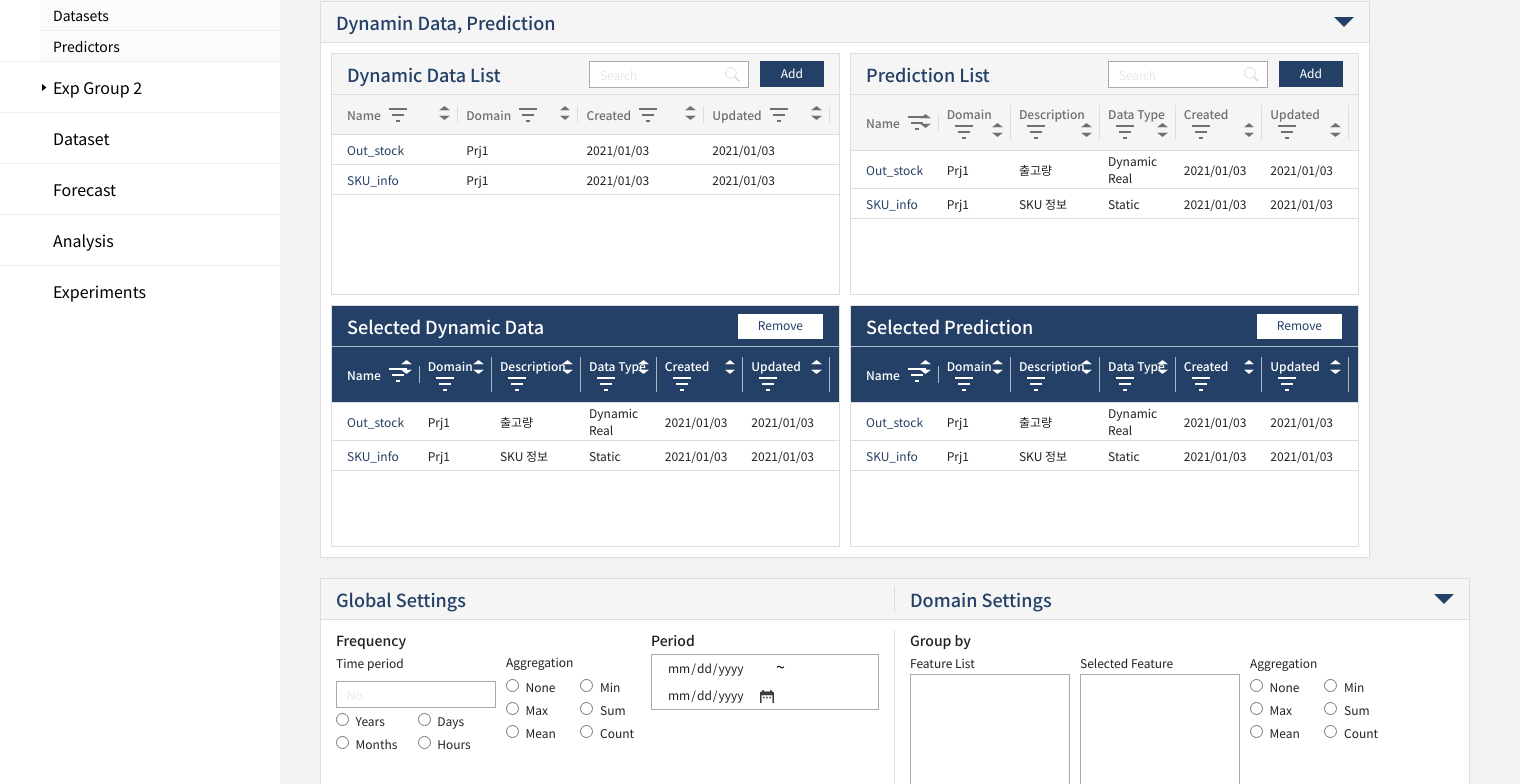
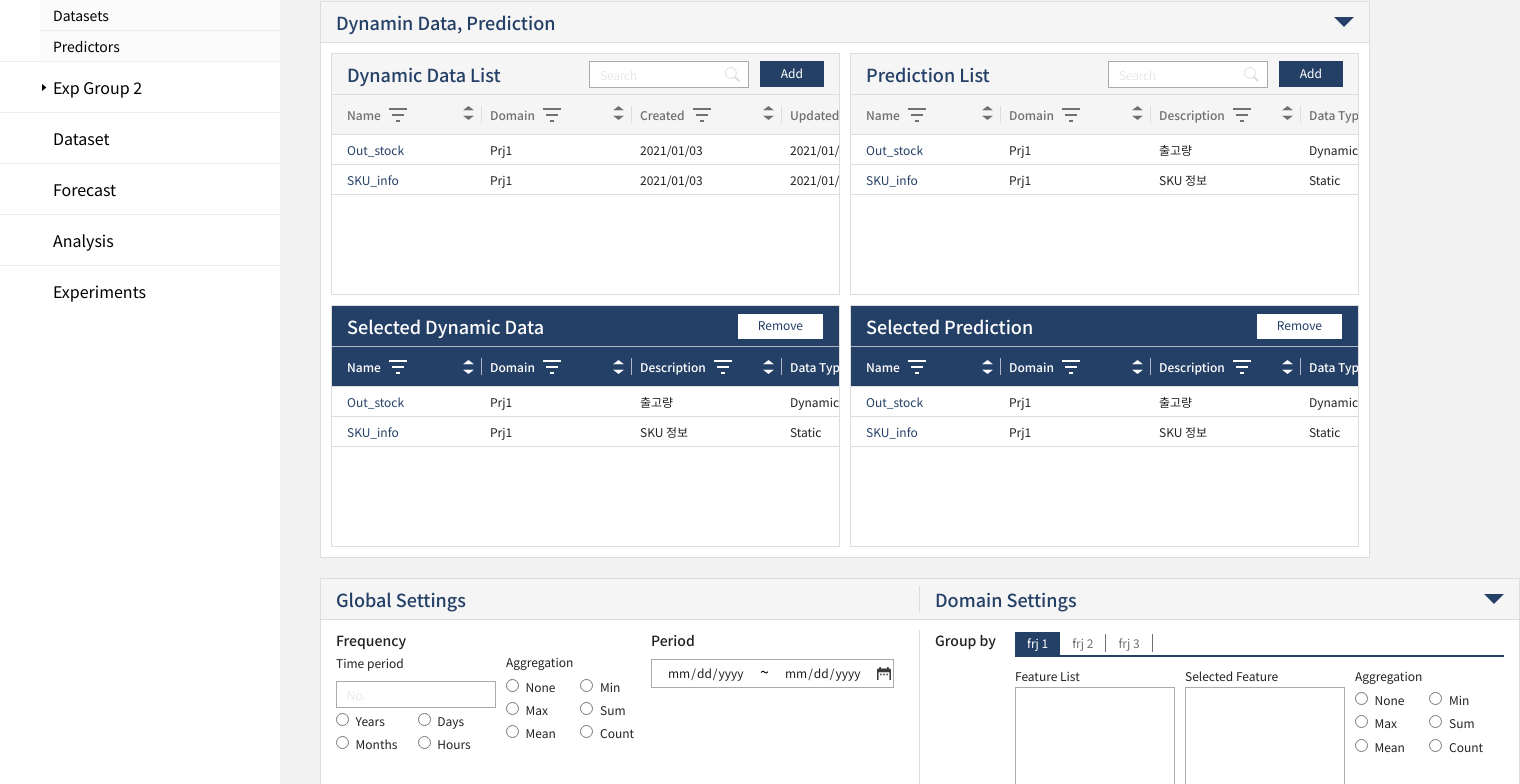
Before and after one commit to mf-yechan-do/exsight_dash_design, a Next.js app: page /analysis in a window 1280 px wide. Shown: the part 162-946 px from the top of the page, 1520 px wide, since content can reach past the window. Built offline with nearby package versions, Linux system fonts and the light colour scheme.

Commit message:
211118_v6

```diff
--- a/component/analysis.component/dataselect.tsx
+++ b/component/analysis.component/dataselect.tsx
@@ -88,22 +88,66 @@ export default function DataSelect() {
                       />
                     </DThbar>
                   </th>
+                  <th>
+                    <DThbar>
+                      Updated
+                      <img
+                        src="/images/table_filter.svg"
+                        alt="mofl logo"
+                        height={14}
+                      />
+                      <img
+                        src="/images/table_align.svg"
+                        alt="mofl logo"
+                        height={14}
+                      />
+                    </DThbar>
+                  </th>
+                  <th>
+                    <DThbar>
+                      Updated
+                      <img
+                        src="/images/table_filter.svg"
+                        alt="mofl logo"
+                        height={14}
+                      />
+                      <img
+                        src="/images/table_align.svg"
+                        alt="mofl logo"
+                        height={14}
+                      />
+                    </DThbar>
+                  </th>
+                  <th>
+                    <DThbar>
+                      Updated
+                      <img
+                        src="/images/table_filter.svg"
+                        alt="mofl logo"
+                        height={14}
+                      />
+                      <img
+                        src="/images/table_align.svg"
+                        alt="mofl logo"
+                        height={14}
+                      />
+                    </DThbar>
+                  </th>
                   <th></th>
                 </tr>
                 <tr>
-                  <td>
-                    <a href="/Dview">Out_stock</a>
-                  </td>
+                  <td>Out_stock</td>
                   <td>Prj1</td>
                   <td>2021/01/03</td>
                   <td>2021/01/03</td>
                   <td></td>
                 </tr>
                 <tr>
-                  <td>
-                    <a href="/view">SKU_info</a>
-                  </td>
+                  <td>SKU_info</td>
                   <td>Prj1</td>
+                  <td>2021/01/03</td>
+                  <td>2021/01/03</td>
+                  <td>2021/01/03</td>
                   <td>2021/01/03</td>
                   <td>2021/01/03</td>
                   <td></td>
@@ -216,9 +260,7 @@ export default function DataSelect() {
                   <th></th>
                 </tr>
                 <tr>
-                  <td>
-                    <a href="/Dview">Out_stock</a>
-                  </td>
+                  <td>Out_stock</td>
                   <td>Prj1</td>
                   <td>출고량</td>
                   <td>Dynamic Real</td>
@@ -227,9 +269,7 @@ export default function DataSelect() {
                   <td></td>
                 </tr>
                 <tr>
-                  <td>
-                    <a href="/view">SKU_info</a>
-                  </td>
+                  <td>SKU_info</td>
                   <td>Prj1</td>
                   <td>SKU 정보</td>
                   <td>Static</td>
@@ -345,9 +385,7 @@ export default function DataSelect() {
                   <th></th>
                 </tr>
                 <tr>
-                  <td>
-                    <a href="/Dview">Out_stock</a>
-                  </td>
+                  <td>Out_stock</td>
                   <td>Prj1</td>
                   <td>출고량</td>
                   <td>Dynamic Real</td>
@@ -356,9 +394,7 @@ export default function DataSelect() {
                   <td></td>
                 </tr>
                 <tr>
-                  <td>
-                    <a href="/view">SKU_info</a>
-                  </td>
+                  <td>SKU_info</td>
                   <td>Prj1</td>
                   <td>SKU 정보</td>
                   <td>Static</td>
@@ -468,9 +504,7 @@ export default function DataSelect() {
                   <th></th>
                 </tr>
                 <tr>
-                  <td>
-                    <a href="/Dview">Out_stock</a>
-                  </td>
+                  <td>Out_stock</td>
                   <td>Prj1</td>
                   <td>출고량</td>
                   <td>Dynamic Real</td>
@@ -479,9 +513,7 @@ export default function DataSelect() {
                   <td></td>
                 </tr>
                 <tr>
-                  <td>
-                    <a href="/view">SKU_info</a>
-                  </td>
+                  <td>SKU_info</td>
                   <td>Prj1</td>
                   <td>SKU 정보</td>
                   <td>Static</td>
@@ -505,12 +537,12 @@ const DThbar = styled.div`
   border-right: 1px solid #dddddd;
 `;
 const TableScroll = styled.div`
-  overflow-y: scroll;
+  overflow: scroll;
   height: 200px;
   background: #ffffff;
 `;
 const BlueTableScroll = styled.div`
-  overflow-y: scroll;
+  overflow: scroll;
   height: 200px;
   background: #ffffff;
 `;
@@ -556,7 +588,7 @@ const SelectedDatasetTable = styled.table`
   }
 
   th:not(:last-of-type) {
-    width: 150px;
+    min-width: 150px;
   }
   th {
     height: 40px;
@@ -625,7 +657,7 @@ const DatasetTable = styled.table`
   }
 
   th:not(:last-of-type) {
-    width: 150px;
+    min-width: 150px;
   }
   th {
     height: 40px;
@@ -707,7 +739,7 @@ const SelectedDataset = styled.div`
   background: #254067;
   border: 1px solid #dddddd;
   opacity: 1;
-  width: 50%;
+  width: calc(50% - 15px);
   h3 {
     margin: 0px;
     font-size: 1.125rem;
@@ -726,7 +758,7 @@ const Dataset = styled.div`
   background: #f5f5f5;
   border: 1px solid #dddddd;
   opacity: 1;
-  width: 50%;
+  width: calc(50% - 15px);
   h3 {
     margin: 0px;
     font-size: 1.125rem;
--- a/component/analysis.component/domain.tsx
+++ b/component/analysis.component/domain.tsx
@@ -122,7 +122,7 @@ export default function Domain() {
             </TableScroll>
           </Dataset>
           <Dataset>
-            <h3>Prediction List</h3>
+            <h3>Domain Name:frj 2</h3>
             <Search
               type="text"
               id="Search"
@@ -133,6 +133,7 @@ export default function Domain() {
               <DatasetTable>
                 <tr>
                   <th>
+                    <DThbar>
                       Name
                       <img
                         src="/images/table_filter.svg"
@@ -144,8 +145,10 @@ export default function Domain() {
                         alt="mofl logo"
                         height={14}
                       />
+                    </DThbar>
                   </th>
                   <th>
+                    <DThbar>
                       Domain
                       <img
                         src="/images/table_filter.svg"
@@ -157,34 +160,11 @@ export default function Domain() {
                         alt="mofl logo"
                         height={14}
                       />
+                    </DThbar>
                   </th>
+
                   <th>
-                    Description
-                    <img
-                      src="/images/table_filter.svg"
-                      alt="mofl logo"
-                      height={14}
-                    />
-                    <img
-                      src="/images/table_align.svg"
-                      alt="mofl logo"
-                      height={14}
-                    />
-                  </th>
-                  <th>
-                    Data Type
-                    <img
-                      src="/images/table_filter.svg"
-                      alt="mofl logo"
-                      height={14}
-                    />
-                    <img
-                      src="/images/table_align.svg"
-                      alt="mofl logo"
-                      height={14}
-                    />
-                  </th>
-                  <th>
+                    <DThbar>
                       Created
                       <img
                         src="/images/table_filter.svg"
@@ -196,8 +176,10 @@ export default function Domain() {
                         alt="mofl logo"
                         height={14}
                       />
+                    </DThbar>
                   </th>
                   <th>
+                    <DThbar>
                       Updated
                       <img
                         src="/images/table_filter.svg"
@@ -209,6 +191,7 @@ export default function Domain() {
                         alt="mofl logo"
                         height={14}
                       />
+                    </DThbar>
                   </th>
                   <th></th>
                 </tr>
@@ -217,8 +200,6 @@ export default function Domain() {
                     <a href="/Dview">Out_stock</a>
                   </td>
                   <td>Prj1</td>
-                  <td>출고량</td>
-                  <td>Dynamic Real</td>
                   <td>2021/01/03</td>
                   <td>2021/01/03</td>
                   <td></td>
@@ -228,8 +209,6 @@ export default function Domain() {
                     <a href="/view">SKU_info</a>
                   </td>
                   <td>Prj1</td>
-                  <td>SKU 정보</td>
-                  <td>Static</td>
                   <td>2021/01/03</td>
                   <td>2021/01/03</td>
                   <td></td>
--- a/component/analysis.component/gsettings.tsx
+++ b/component/analysis.component/gsettings.tsx
@@ -2,7 +2,7 @@ import Image from "next/image";
 import Link from "next/link";
 import styled from "styled-components";
 
-const TabitemBar2 = styled.div`
+const TabitemBar3 = styled.div`
   border-right: 1px solid #dddddd;
   padding-right: 15px;
 `;
@@ -17,7 +17,7 @@ export default function GSettings() {
                 width: "100%",
               }}
             >
-              <TabitemBar2>Global Settings</TabitemBar2>
+              <TabitemBar3>Global Settings</TabitemBar3>
             </h3>
           </Title>
           <DTitle>
@@ -26,7 +26,6 @@ export default function GSettings() {
           </DTitle>
         </Flex>
         <Flex>
-          {" "}
           <Info>
             <InfoBox
               style={{
@@ -88,6 +87,7 @@ export default function GSettings() {
                   <h5>Period</h5>
                   <div
                     style={{
+                      marginTop: "5px",
                       border: "1px solid #AAAAAA",
                     }}
                   >
@@ -99,8 +99,30 @@ export default function GSettings() {
           </Info>
           <DInfo>
             <InfoBox>
-              <h5>Group by</h5>
               <Flex>
+                <h5>Group by</h5>
+                <Tab>
+                  <Tabitem
+                    style={{
+                      paddingRight: "12px",
+                    }}
+                  >
+                    frj 1
+                  </Tabitem>
+                  <Tabitem2>
+                    <TabitemBar2>frj 2</TabitemBar2>
+                  </Tabitem2>
+                  <Tabitem2>
+                    <TabitemBar2>frj 3</TabitemBar2>
+                  </Tabitem2>
+                </Tab>
+              </Flex>
+              <Flex>
+                <div
+                  style={{
+                    width: "80px",
+                  }}
+                ></div>
                 <GBox>
                   <h6>Feature List</h6>
                   <FBox></FBox>
@@ -143,6 +165,35 @@ export default function GSettings() {
     </>
   );
 }
+const Tabitem = styled.div`
+  display: inline-block;
+  background: #254067;
+  color: #ffffff;
+  font-size: 0.75rem;
+  font-weight: 400;
+  padding: 2px 0px 3px 12px;
+`;
+const Tabitem2 = styled.div`
+  display: inline-block;
+  color: #707070;
+  font-size: 0.75rem;
+  font-weight: 400;
+  padding: 2px 0px 3px 12px;
+`;
+const TabitemBar2 = styled.div`
+  border-right: 1px solid #707070;
+  padding-right: 12px;
+`;
+const Tab = styled.div`
+  border-bottom: 2px solid #254067;
+  margin-bottom: 10px;
+  width: calc(100% - 80px);
+}
+`;
+const TabitemBar = styled.div`
+  border-right: 1px solid #adb7c6;
+  padding-right: 15px;
+`;
 const Input = styled.input`
   margin: 0px;
   font-size: 0.75rem;
@@ -156,6 +207,10 @@ const Input = styled.input`
   :last-of-type::-webkit-calendar-picker-indicator {
     background: url(/images/date.svg) no-repeat;
     background-position: 0px 3px;
+  }
+
+  :first-child::-webkit-calendar-picker-indicator {
+    display: none;
   }
 `;
 
@@ -214,13 +269,12 @@ const GBox = styled.div`
     margin-right: 10px;
   }
   :last-child {
-    height: 208px;
     overflow: hidden;
   }
 `;
 const FBox = styled.div`
   border: 1px solid #aaaaaa;
-  height: 160px;
+  height: 100px;
   width: 160px;
 `;
 const Flex = styled.div`
@@ -231,7 +285,7 @@ const Container = styled.div`
   margin: 20px 40px 0px 40px;
   width: calc(100% - 80px);
   border: 1px solid #dddddd;
-  min-width: 1150px;
+  min-width: 1200px;
   position: relative;
 `;
 
@@ -309,6 +363,7 @@ const DInfo = styled.div`
     color: #222222;
     padding-bottom: 3px;
     font-weight: 500;
+    width: 80px;
   }
   h6 {
     margin: 0px;
--- a/component/view.component/detailtable.tsx
+++ b/component/view.component/detailtable.tsx
@@ -213,7 +213,6 @@ const DThbar = styled.div`
 const TableScroll = styled.div`
   overflow: scroll;
   height: 300px;
-  border-top: 1px solid #dddddd;
   background: #ffffff;
   min-height: 200px;
 `;
```
Also changed, not shown: pages/DviewDe.tsx (+9 -0 lines), pages/viewDe.tsx (+10 -0 lines). Lines whose indentation alone changed are shown as unchanged.
